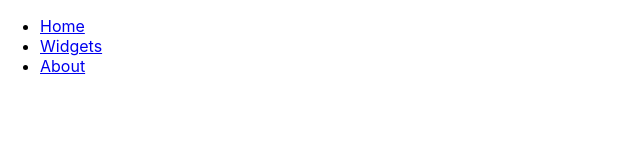
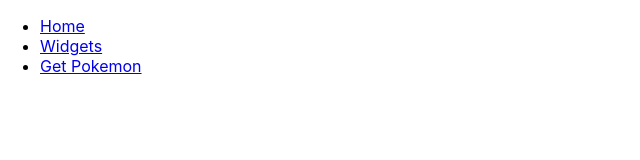
Before and after one commit to zrosin/pokemonapi, a React (Create React App) app in the folder frontend/: page / in a window 1280 px wide. Shown: the top 160 px of the page, without its empty margins (0-640 px from the left). Built offline with nearby package versions, Linux system fonts and the light colour scheme.

Commit message:
Update App.js

```diff
--- a/frontend/src/App.js
+++ b/frontend/src/App.js
@@ -36,7 +36,7 @@ function Navbar() {
         <Link to="/widgets">Widgets</Link>
       </li>
       <li>
-        <Link to="/about">About</Link>
+        <Link to="/getpokemon">Get Pokemon</Link>
       </li>
     </ul>
   );
@@ -47,8 +47,8 @@ function App() {
       <Router>
         <Navbar></Navbar>
         <Switch>
-          <Route path="/about">
-            <About />
+          <Route path="/getpokemon">
+            <GetPokemon />
           </Route>
 	      </Switch>
         <Switch>
@@ -64,7 +64,7 @@ function App() {
 	    </Router>);
 }
 
-function About() {
+function GetPokemon() {
 
   const [pokeDexNum, setPokeDexNum] = useState(1);
   const [pokeName, setPokeName] = useState("");
```
